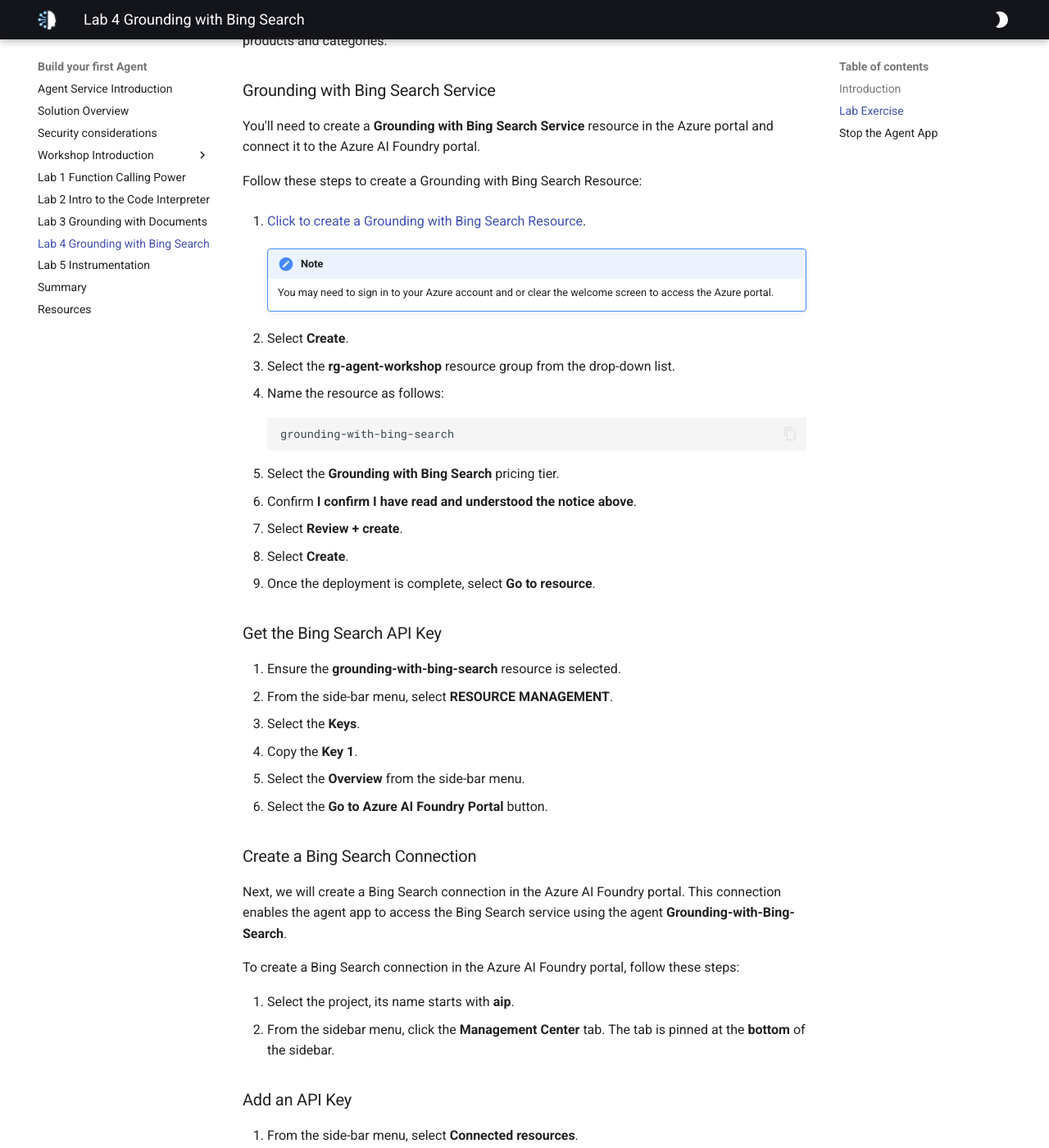
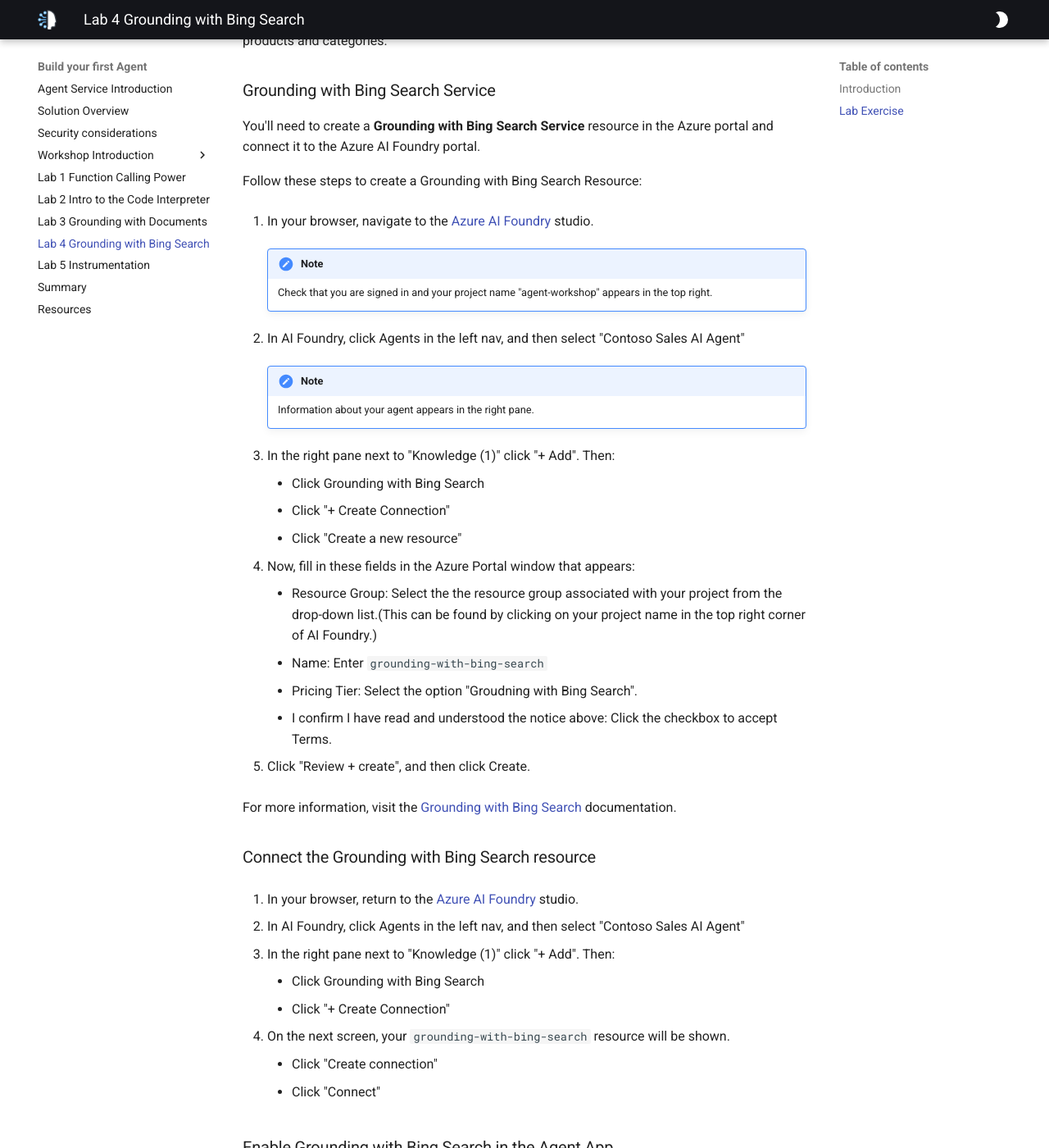
Before and after one commit to yelamanchili-murali/build-your-first-agent-with-azure-ai-agent-service-workshop, an MkDocs documentation site: the page built from docs/docs/lab-4-bing_search.md, in a window 1280 px wide and 1400 px high, scrolled down 387 px. Shown: the whole window at 82% size. Built offline with MkDocs 1.6.1 and Material for MkDocs 9.7.7, drawn with Linux system fonts in a browser that asks for light colours; some of the changed text lies outside the part shown.

Commit message:
lab update for AI Foundry UI

````diff
--- a/docs/docs/lab-4-bing_search.md
+++ b/docs/docs/lab-4-bing_search.md
@@ -12,75 +12,58 @@
 
 Follow these steps to create a Grounding with Bing Search Resource:
 
-1. [Click to create a Grounding with Bing Search Resource](https://portal.azure.com/#view/Microsoft_Azure_Marketplace/GalleryItemDetailsBladeNopdl/id/Microsoft.BingGroundingSearch){:target="_blank"}.
+1. In your browser, navigate to the [Azure AI Foundry](https://ai.azure.com) studio.
 
-    !!! Note
-        You may need to sign in to your Azure account and or clear the welcome screen to access the Azure portal.
+    !!! note
+        Check that you are signed in and your project name "agent-workshop" appears in the top right.
 
-1. Select **Create**.
-1. Select the **rg-agent-workshop** resource group from the drop-down list.
-1. Name the resource as follows:
+2. In AI Foundry, click Agents in the left nav, and then select "Contoso Sales AI Agent"
 
-    ```text
-    grounding-with-bing-search
-    ```
+    !!! note
+        Information about your agent appears in the right pane.
 
-1. Select the **Grounding with Bing Search** pricing tier.
-1. Confirm **I confirm I have read and understood the notice above**.
-1. Select **Review + create**.
-1. Select **Create**.
-1. Once the deployment is complete, select **Go to resource**.
+3. In the right pane next to "Knowledge (1)" click "+ Add". Then:
 
-### Get the Bing Search API Key
+    - Click Grounding with Bing Search
+    - Click "+ Create Connection"
+    - Click "Create a new resource"
 
-1. Ensure the **grounding-with-bing-search** resource is selected.
-1. From the side-bar menu, select **RESOURCE MANAGEMENT**.
-1. Select the **Keys**.
-1. Copy the **Key 1**.
-1. Select the **Overview** from the side-bar menu.
-1. Select the **Go to Azure AI Foundry Portal** button.
-<!-- 1. Select **Sign in** and enter your Azure account credentials. -->
+4. Now, fill in these fields in the Azure Portal window that appears:
 
-### Create a Bing Search Connection
+    - Resource Group: Select the the resource group associated with your project from the drop-down list.(This can be found by clicking on your project name in the top right corner of AI Foundry.)
+    - Name: Enter `grounding-with-bing-search`
+    - Pricing Tier: Select the option "Groudning with Bing Search".
+    - I confirm I have read and understood the notice above: Click the checkbox to accept Terms.
 
-Next, we will create a Bing Search connection in the Azure AI Foundry portal. This connection enables the agent app to access the Bing Search service using the agent **Grounding-with-Bing-Search**.
-
-To create a Bing Search connection in the Azure AI Foundry portal, follow these steps:
-
-1. Select the project, its name starts with **aip**.
-2. From the sidebar menu, click the **Management Center** tab. The tab is pinned at the **bottom** of the sidebar.
-
-### Add an API Key
-
-1. From the side-bar menu, select **Connected resources**.
-1. Click **+ New Connection**.
-1. Scroll to the bottom of the connection types and select **API Key**.
-1. Paste the **API Key** you previously copied into the **Key** field.
-1. For the **Endpoint**, enter
-
-    ```text
-    https://api.bing.microsoft.com/
-    ```
-
-1. Set the connection name to
-
-    ```text
-    Grounding-with-Bing-Search
-    ```
-
-1. Ensure the Access setting remains as **Shared to all projects**.
-1. Click "Add Connection"
+5. Click "Review + create", and then click Create.
 
 For more information, visit the [Grounding with Bing Search](https://learn.microsoft.com/en-us/azure/ai-services/agents/how-to/tools/bing-grounding){:target="_blank"} documentation.
 
+### Connect the Grounding with Bing Search resource
+
+1. In your browser, return to the [Azure AI Foundry](https://ai.azure.com) studio.
+
+2. In AI Foundry, click Agents in the left nav, and then select "Contoso Sales AI Agent"
+
+3. In the right pane next to "Knowledge (1)" click "+ Add". Then:
+
+    - Click Grounding with Bing Search
+    - Click "+ Create Connection"
+
+4. On the next screen, your `grounding-with-bing-search` resource will be shown.
+
+     - Click "Create connection"
+     - Click "Connect"
+
 ### Enable Grounding with Bing Search in the Agent App
 
-1. Open the `main.py`.
+1. Open the file `main.py`.
 
 1. **Uncomment** the following lines by removing the **"# "** characters
 
     ```python
     # INSTRUCTIONS_FILE = "instructions/instructions_bing_grounding.txt"
+
     # bing_connection = project_client.connections.get(connection_name=BING_CONNECTION_NAME)
     # bing_grounding = BingGroundingTool(bing_connection)
     # toolset.add(bing_grounding)
@@ -131,19 +114,41 @@
 
 ### Run the Agent App
 
-1. Press <kbd>F5</kbd> to run the app.
-2. In the terminal, the app starts, and the agent app will prompt you to **Enter your query**.
+This time, let's run our completed app in the Agents Playground within Azure AI Foundry:
+
+1. In Azure AI Foundry, click "Agents" in the left hand nav
+2. Select "Contoso Sales AI Agent"
+3. In the right pane, click "Try in Playground".
+
+You will see a chat window with a field at the bottom where you can enter your queries.
 
 ### Start a Conversation with the Agent
 
 The agent combines data from the Contoso sales database, the Tents Data Sheet, and Bing Search to provide comprehensive responses, so the results will vary depending on the query.
 
 1. **What beginner tents do we sell?**
+
+    !!! info
+        This information mainly comes from the file we provided in the vector information store.
+
 2. **What beginner tents do our competitors sell and include prices?**
+
+    !!! info
+        This information comes from the internet, and includes real-world product names and prices.
+
 3. **Show as a bar chart**
+
+    !!! info
+        AI Agent Service is again using Code Interpreter to create the chart, but this time with
+        real-world data sourced in the previous query. As before, look in `src/workshop/files` to view the chart.
+
 4. **Show the tents we sell by region that are a similar price to our competitors beginner tents.**
+
+    !!! info
+        This query relies on the reasoning capabilities of the underlying large language model, along with the data returned by function calling.
+
 5. **Download the data**
 
-## Stop the Agent App
-
-When you're done, type **exit**, or press <kbd>Shift</kbd>+<kbd>F5</kbd> to stop the agent app.
+    !!! info
+        This query again relies on Code Interpreter to create the file from the context in the
+        previous queries.
````
Also changed, not shown: docs/docs/introduction-self-guided.md (+16 -14 lines), docs/docs/lab-1-function_calling.md (+22 -4 lines), docs/docs/lab-2-code_interpreter.md (+8 -3 lines), docs/docs/lab-3-file_search.md (+25 -5 lines), 2 other files.
